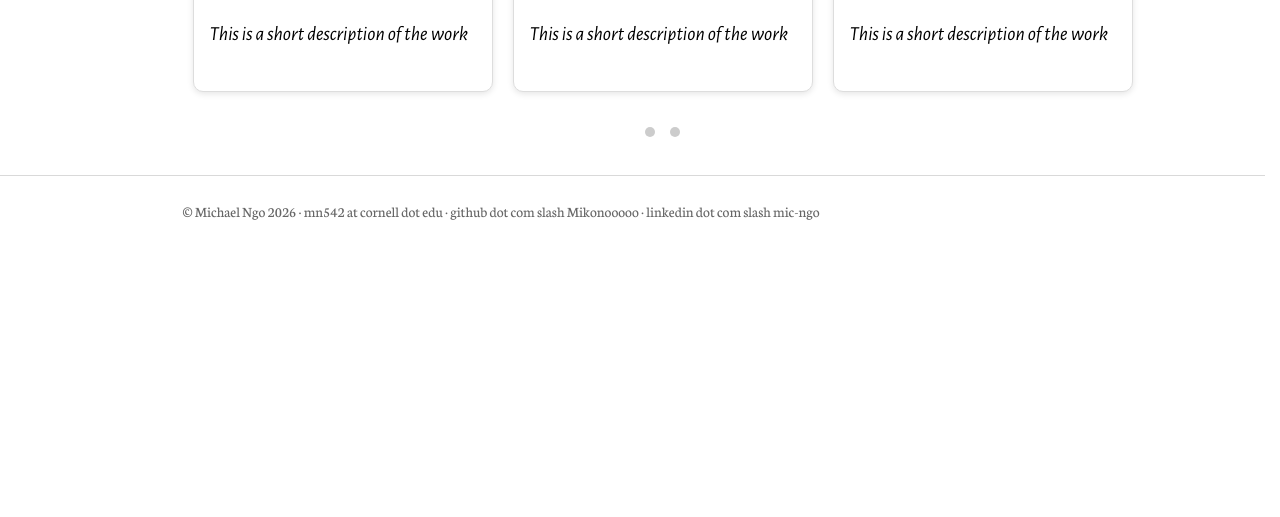
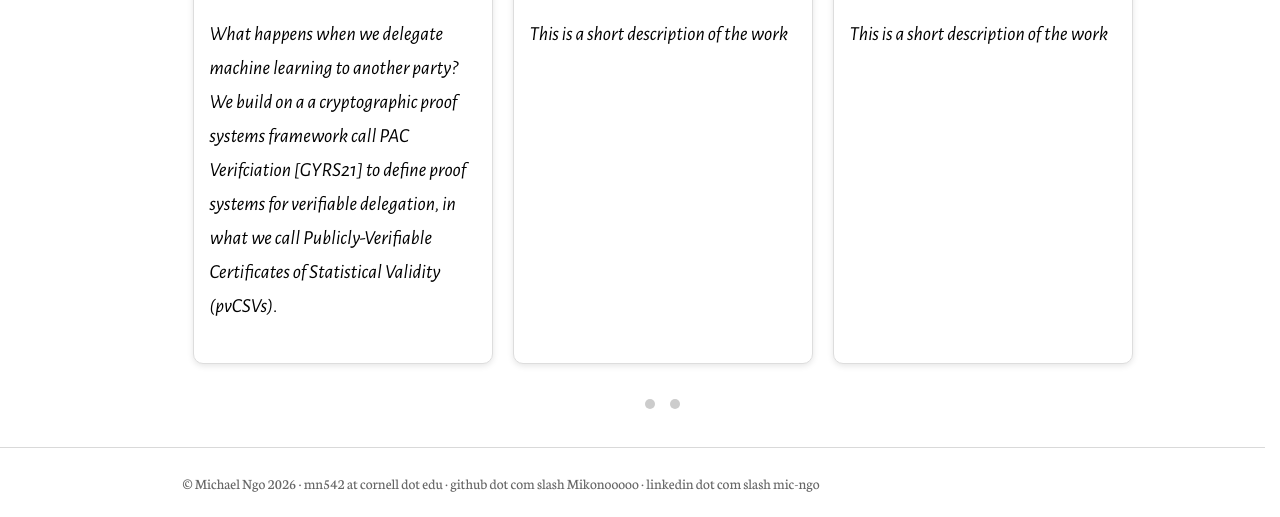
Before and after one commit to Mikonooooo/mikonooooo.github.io, a Jekyll site: the page built from index.md, in a window 1280 px wide and 900 px high, scrolled down 648 px, cut to the strip 383-900 px from the top of the window. Built offline with Jekyll 4.4.1, drawn with Linux system fonts in a browser that asks for light colours; before the commit the page ends 1276 px from its top, so only the background shows below that.

Commit message:
add cards for publications

```diff
--- a/index.md
+++ b/index.md
@@ -31,7 +31,7 @@
     </a>
   </div>
     <iframe src="https://www.youtube.com/embed/dOzQ5cOiY6I?si=VYahWY5jFvBQZVAq?controls=0&rel=0" title="YouTube video player" frameborder="0" allow="accelerometer; clipboard-write; encrypted-media; gyroscope; picture-in-picture; web-share" referrerpolicy="strict-origin-when-cross-origin" allowfullscreen></iframe>
-    <p><i><i>This is a short description of the work</i></i></p>
+    <p><i><i>What happens when we delegate machine learning to another party? We build on a a cryptographic proof systems framework call PAC Verifciation [GYRS21] to define proof systems for verifiable delegation, in what we call Publicly-Verifiable Certificates of Statistical Validity (pvCSVs).</i></i></p>
   </div>
 
   <div class="card">
```
